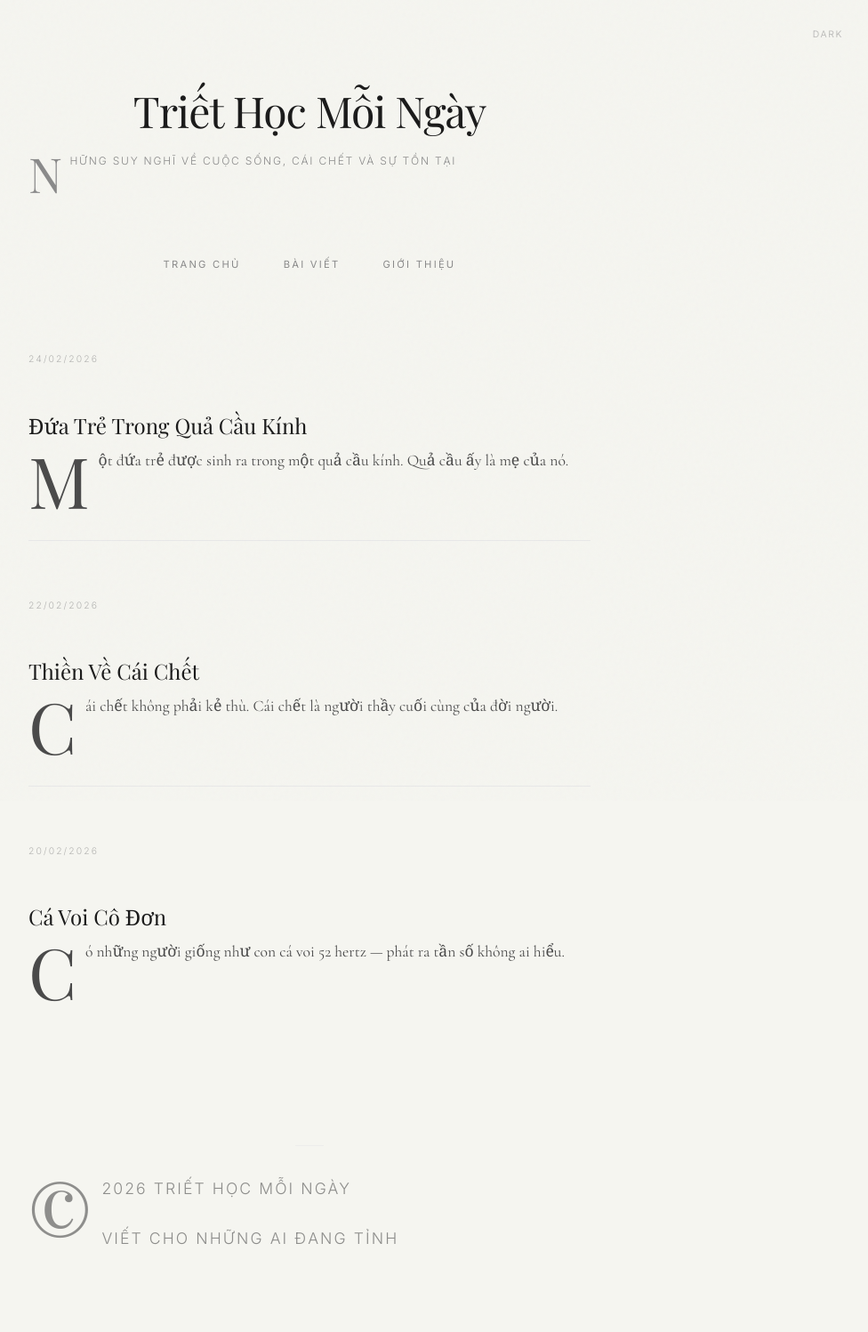
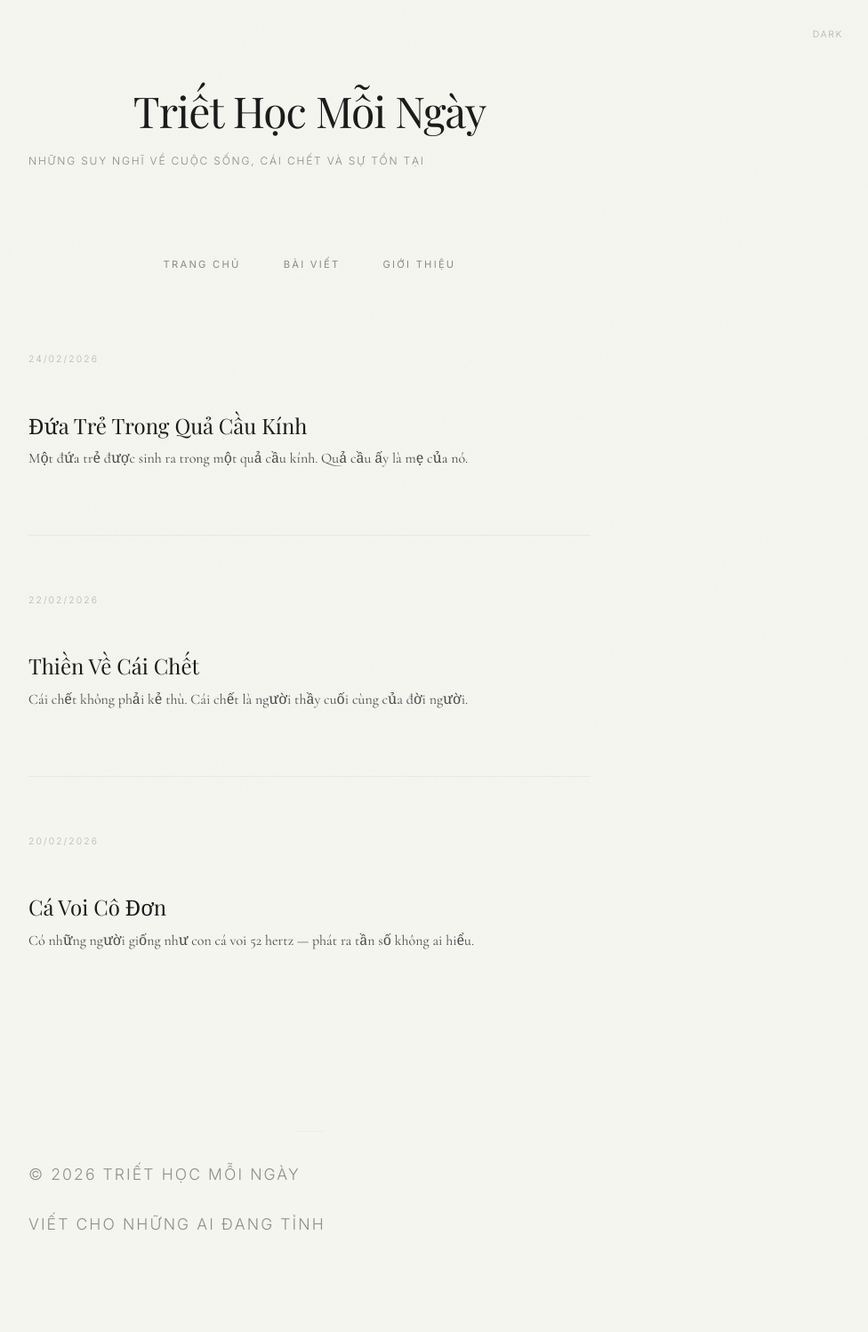
Before and after one commit to canneed02/triet-hoc-moi-ngay, a Jekyll site: the page built from essays.html, in a window 1280 px wide. Shown: the whole page at 89% size, without its empty margins (292-1268 px from the left). Built offline with Jekyll 4.4.1, drawn with Linux system fonts in a browser that asks for light colours; some web fonts are replaced.

Commit message:
Fix: CSS Drop Cap + 404 links + post layout

```diff
--- a/_config.yml
+++ b/_config.yml
@@ -5,3 +5,8 @@
 permalink: /:title/
 
 timezone: Asia/Ho_Chi_Minh
+
+collections:
+  posts:
+    output: true
+    permalink: /:title/
--- a/_layouts/default.html
+++ b/_layouts/default.html
@@ -7,7 +7,7 @@
     <meta name="description" content="{{ page.description | default: page.excerpt | strip_html | truncate: 160 }}">
     <meta property="og:title" content="{{ page.title }}">
     <meta property="og:description" content="{{ page.description | default: page.excerpt | strip_html | truncate: 160 }}">
-    <link rel="canonical" href="https://canneed02.github.io/triet-hoc-moi-ngay{{ page.url }}">
+    <link rel="canonical" href="https://canneed02.github.io{{ site.baseurl }}{{ page.url }}">
     <link rel="preconnect" href="https://fonts.googleapis.com">
     <link rel="preconnect" href="https://fonts.gstatic.com" crossorigin>
     <link href="https://fonts.googleapis.com/css2?family=Playfair+Display:ital,wght@0,400;0,500;0,600;1,400&family=Cormorant+Garamond:ital,wght@0,400;0,500;1,400&family=Inter:wght@300;400;500&display=swap" rel="stylesheet">
@@ -20,23 +20,35 @@
         body { font-family: var(--font-body); font-size: 18px; line-height: 1.75; color: var(--text); background: var(--bg); min-height: 100vh; transition: background-color 0.6s var(--ease-smooth), color 0.6s var(--ease-smooth); }
         .scroll-progress { position: fixed; top: 0; left: 0; width: 0%; height: 2px; background: var(--accent); opacity: 0.4; z-index: 10000; transition: width 0.1s linear; }
         .container { max-width: 680px; margin: 0 auto; padding: var(--space-3xl) var(--space-md) var(--space-2xl); }
+
+        /* Header */
         header { text-align: center; margin-bottom: var(--space-3xl); }
         header h1 { font-family: var(--font-display); font-size: clamp(2rem, 5vw, 3rem); font-weight: 400; letter-spacing: -0.02em; line-height: 1.2; margin-bottom: var(--space-sm); }
         .subtitle { font-family: var(--font-sans); color: var(--text-muted); font-size: 0.75rem; font-weight: 300; letter-spacing: 0.15em; text-transform: uppercase; }
+
+        /* Navigation */
         nav { display: flex; justify-content: center; gap: var(--space-xl); margin-bottom: var(--space-2xl); padding-bottom: var(--space-md); font-family: var(--font-sans); }
         nav a { color: var(--text-muted); text-decoration: none; font-size: 0.7rem; letter-spacing: 0.2em; text-transform: uppercase; font-weight: 400; position: relative; transition: color var(--transition-fast); }
         nav a::after { content: ''; position: absolute; width: 100%; transform: scaleX(0); height: 1px; bottom: -6px; left: 0; background-color: currentColor; transform-origin: right; transition: transform var(--transition-smooth); }
         nav a:hover, nav a.active { color: var(--text); }
         nav a:hover::after, nav a.active::after { transform: scaleX(1); transform-origin: left; }
+
+        /* Theme Toggle */
         .theme-toggle { position: fixed; top: var(--space-md); right: var(--space-md); background: none; border: none; color: var(--text-muted); padding: var(--space-xs) var(--space-sm); font-family: var(--font-sans); font-size: 0.65rem; letter-spacing: 0.15em; text-transform: uppercase; cursor: pointer; opacity: 0.5; transition: opacity var(--transition-fast), transform var(--transition-smooth); z-index: 100; }
         .theme-toggle:hover { opacity: 1; }
         .theme-toggle:active { transform: scale(0.95); }
+
+        /* Back Link */
         .back { display: inline-block; margin-bottom: var(--space-xl); color: var(--text-muted); text-decoration: none; font-family: var(--font-sans); font-size: 0.65rem; letter-spacing: 0.2em; text-transform: uppercase; font-weight: 400; opacity: 0.6; transition: opacity var(--transition-fast); }
         .back:hover { opacity: 1; }
+
+        /* Typography */
         h1 { font-family: var(--font-display); font-size: clamp(1.8rem, 4vw, 2.5rem); font-weight: 400; line-height: 1.2; margin-bottom: var(--space-xs); letter-spacing: -0.02em; }
         .meta { display: flex; align-items: center; gap: var(--space-sm); margin-bottom: var(--space-xl); }
         .date { font-family: var(--font-sans); color: var(--text-muted); font-size: 0.65rem; letter-spacing: 0.2em; text-transform: uppercase; font-weight: 300; opacity: 0.6; }
         .read-time { font-family: var(--font-sans); color: var(--text-muted); font-size: 0.65rem; letter-spacing: 0.1em; font-weight: 300; opacity: 0.5; }
+
+        /* Article List */
         article { margin-bottom: var(--space-2xl); padding-bottom: var(--space-xl); border-bottom: 1px solid var(--border); }
         article:last-child { border-bottom: none; }
         article h2 { font-family: var(--font-display); font-size: 1.5rem; font-weight: 400; line-height: 1.35; margin-bottom: var(--space-xs); }
@@ -51,18 +65,62 @@
         .post-list article:nth-child(4) { animation-delay: 0.4s; }
         .post-list article:nth-child(5) { animation-delay: 0.5s; }
         @keyframes fadeIn { from { opacity: 0; transform: translateY(20px); } to { opacity: 1; transform: translateY(0); } }
+
+        /* Paragraphs - Base Style */
         p { margin-bottom: var(--space-md); text-align: justify; font-size: 1.1rem; color: var(--text-light); line-height: 1.85; orphans: 3; widows: 3; }
-        p:first-of-type::first-letter { font-family: var(--font-display); font-size: 4.5em; float: left; line-height: 0.75; margin-right: 0.12em; margin-top: 0.1em; font-weight: 400; }
+
+        /* ============================================
+           DROP CAP - CHỈ ÁP DỤNG CHO POST CONTENT
+           ============================================ */
+        /* Drop cap CHỈ áp dụng cho .post-content > p:first-of-type */
+        /* Không áp dụng cho .post-excerpt hoặc bất kỳ thẻ nào khác */
+        .post-content > p:first-of-type::first-letter {
+            font-family: var(--font-display);
+            font-size: 4.5em;
+            float: left;
+            line-height: 0.75;
+            margin-right: 0.12em;
+            margin-top: 0.1em;
+            font-weight: 400;
+        }
+
+        /* EXCERPT - KHÔNG CÓ DROP CAP */
+        /* Đảm bảo excerpt hiển thị bình thường */
+        .post-excerpt {
+            font-size: 1rem;
+            color: var(--text-light);
+            line-height: 1.7;
+        }
+        .post-excerpt::first-letter {
+            font-size: 1rem !important;
+            font-weight: normal !important;
+            float: none !important;
+            margin: 0 !important;
+        }
+
+        /* Blockquote */
         blockquote { border-left: 2px solid var(--accent); padding-left: var(--space-md); margin: var(--space-lg) 0; font-style: italic; color: var(--text-light); opacity: 0.85; }
+
+        /* Footer */
         footer { margin-top: var(--space-3xl); padding-top: var(--space-lg); text-align: center; font-family: var(--font-sans); color: var(--text-muted); font-size: 0.65rem; letter-spacing: 0.2em; text-transform: uppercase; font-weight: 300; opacity: 0.6; }
         .divider { width: 32px; height: 1px; background: var(--border); margin: 0 auto var(--space-lg); }
+
+        /* Selection */
         ::selection { background: var(--accent); color: var(--bg); }
         [data-theme="dark"] ::selection { background: #E0E0E0; color: #0A0A0A; }
+
+        /* Related Posts */
         .related { margin-top: var(--space-2xl); padding-top: var(--space-lg); border-top: 1px solid var(--border); }
         .related h3 { font-family: var(--font-sans); font-size: 0.7rem; letter-spacing: 0.2em; text-transform: uppercase; color: var(--text-muted); margin-bottom: var(--space-md); opacity: 0.6; }
         .related a { display: block; color: var(--text); text-decoration: none; font-family: var(--font-display); font-size: 1.1rem; margin-bottom: var(--space-sm); transition: opacity var(--transition-fast); }
         .related a:hover { opacity: 0.6; }
-        @media (max-width: 600px) { .container { padding: var(--space-2xl) var(--space-sm) var(--space-xl); } p:first-of-type::first-letter { font-size: 3.5em; } nav { gap: var(--space-md); } }
+
+        /* Mobile */
+        @media (max-width: 600px) {
+            .container { padding: var(--space-2xl) var(--space-sm) var(--space-xl); }
+            .post-content > p:first-of-type::first-letter { font-size: 3.5em; }
+            nav { gap: var(--space-md); }
+        }
     </style>
 </head>
 <body>
@@ -70,13 +128,17 @@
     <button class="theme-toggle" onclick="toggleTheme()">Dark</button>
     <div class="container">
         {% if page.layout == "post" %}
+        <!-- Trang chi tiết bài viết -->
         <a href="{{ site.baseurl }}/" class="back">← Trang chủ</a>
         <h1>{{ page.title }}</h1>
         <div class="meta">
             <time class="date" datetime="{{ page.date | date: "%Y-%m-%d" }}">{{ page.date | date: "%d/%m/%Y" }}</time>
         </div>
-        {{ content }}
+        <div class="post-content">
+            {{ content }}
+        </div>
         {% else %}
+        <!-- Trang chủ và các trang khác -->
         <header>
             <h1>Triết Học Mỗi Ngày</h1>
             <p class="subtitle">Những suy nghĩ về cuộc sống, cái chết và sự tồn tại</p>
@@ -87,15 +149,7 @@
             <a href="{{ site.baseurl }}/about/">Giới thiệu</a>
         </nav>
         <main class="post-list">
-            {% for post in site.posts limit:10 %}
-            <article>
-                <div class="meta">
-                    <time class="date" datetime="{{ post.date | date: "%Y-%m-%d" }}">{{ post.date | date: "%d/%m/%Y" }}</time>
-                </div>
-                <h2><a href="{{ post.url | relative_url }}">{{ post.title }}</a></h2>
-                <p>{{ post.description | default: post.excerpt | strip_html | truncate: 100 }}</p>
-            </article>
-            {% endfor %}
+            {{ content }}
         </main>
         {% endif %}
         <footer>
@@ -105,9 +159,22 @@
         </footer>
     </div>
     <script>
-        window.addEventListener('scroll', () => { const winScroll = document.body.scrollTop || document.documentElement.scrollTop; const height = document.documentElement.scrollHeight - document.documentElement.clientHeight; document.getElementById('progress').style.width = (winScroll / height) * 100 + '%'; });
-        function toggleTheme() { const html = document.documentElement; const btn = document.querySelector('.theme-toggle'); html.setAttribute('data-theme', html.getAttribute('data-theme') === 'dark' ? 'light' : 'dark'); btn.textContent = html.getAttribute('data-theme') === 'dark' ? 'Light' : 'Dark'; localStorage.setItem('theme', html.getAttribute('data-theme')); }
-        if (localStorage.getItem('theme') === 'dark') { document.documentElement.setAttribute('data-theme', 'dark'); document.querySelector('.theme-toggle').textContent = 'Light'; }
+        window.addEventListener('scroll', () => {
+            const winScroll = document.body.scrollTop || document.documentElement.scrollTop;
+            const height = document.documentElement.scrollHeight - document.documentElement.clientHeight;
+            document.getElementById('progress').style.width = (winScroll / height) * 100 + '%';
+        });
+        function toggleTheme() {
+            const html = document.documentElement;
+            const btn = document.querySelector('.theme-toggle');
+            html.setAttribute('data-theme', html.getAttribute('data-theme') === 'dark' ? 'light' : 'dark');
+            btn.textContent = html.getAttribute('data-theme') === 'dark' ? 'Light' : 'Dark';
+            localStorage.setItem('theme', html.getAttribute('data-theme'));
+        }
+        if (localStorage.getItem('theme') === 'dark') {
+            document.documentElement.setAttribute('data-theme', 'dark');
+            document.querySelector('.theme-toggle').textContent = 'Light';
+        }
     </script>
 </body>
 </html>
--- a/essays.html
+++ b/essays.html
@@ -3,14 +3,12 @@
 title: Bài viết
 ---
 
-<div class="post-list">
 {% for post in site.posts %}
 <article>
     <div class="meta">
         <time class="date" datetime="{{ post.date | date: "%Y-%m-%d" }}">{{ post.date | date: "%d/%m/%Y" }}</time>
     </div>
     <h2><a href="{{ post.url | relative_url }}">{{ post.title }}</a></h2>
-    <p>{{ post.description | default: post.excerpt | strip_html | truncate: 100 }}</p>
+    <p class="post-excerpt">{{ post.description | default: post.excerpt | strip_html | truncate: 80 }}</p>
 </article>
 {% endfor %}
-</div>
--- a/index.html
+++ b/index.html
@@ -3,14 +3,12 @@
 title: Trang chủ
 ---
 
-<div class="post-list">
-{% for post in site.posts limit:10 %}
+{% for post in site.posts limit:3 %}
 <article>
     <div class="meta">
         <time class="date" datetime="{{ post.date | date: "%Y-%m-%d" }}">{{ post.date | date: "%d/%m/%Y" }}</time>
     </div>
     <h2><a href="{{ post.url | relative_url }}">{{ post.title }}</a></h2>
-    <p>{{ post.description | default: post.excerpt | strip_html | truncate: 100 }}</p>
+    <p class="post-excerpt">{{ post.description | default: post.excerpt | strip_html | truncate: 50 }}</p>
 </article>
 {% endfor %}
-</div>
```
Also changed, not shown: other parts of _layouts/default.html (+2 -0 lines), _layouts/post.html (added, +15 -0 lines).
